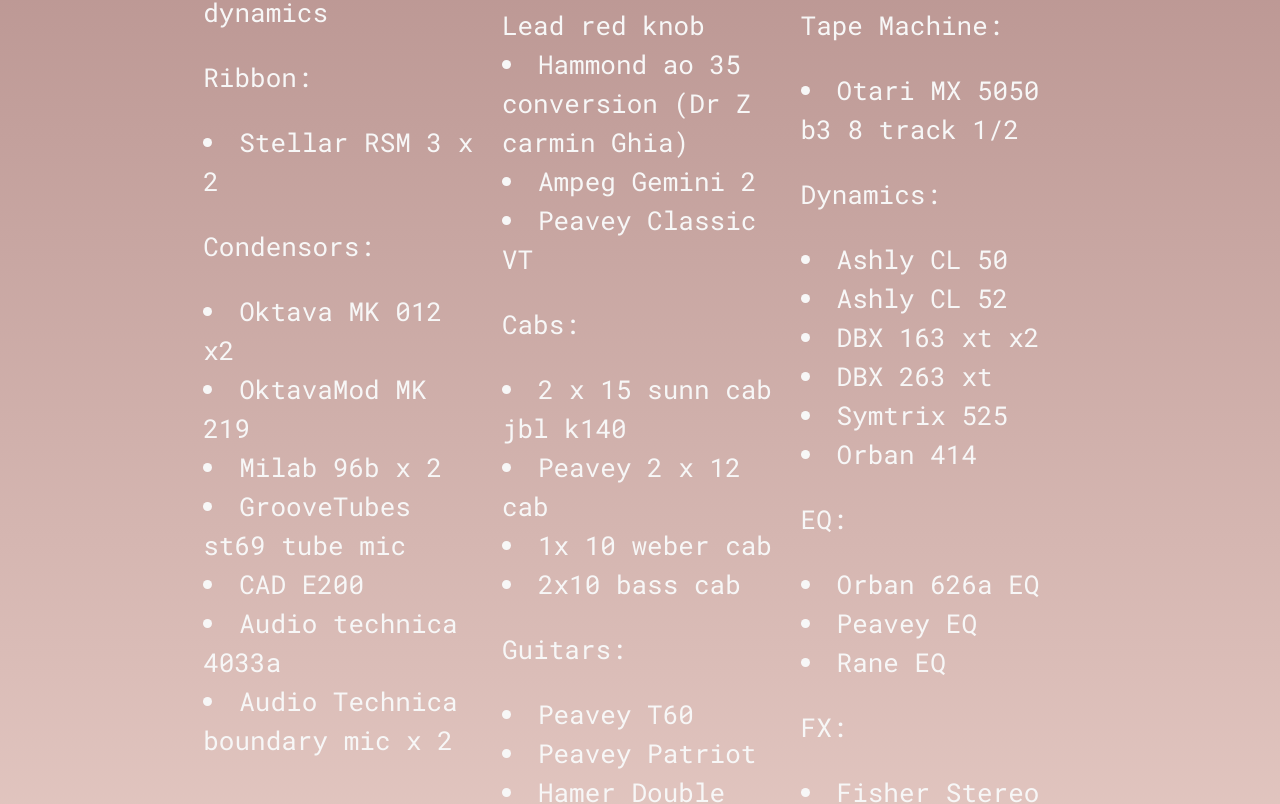
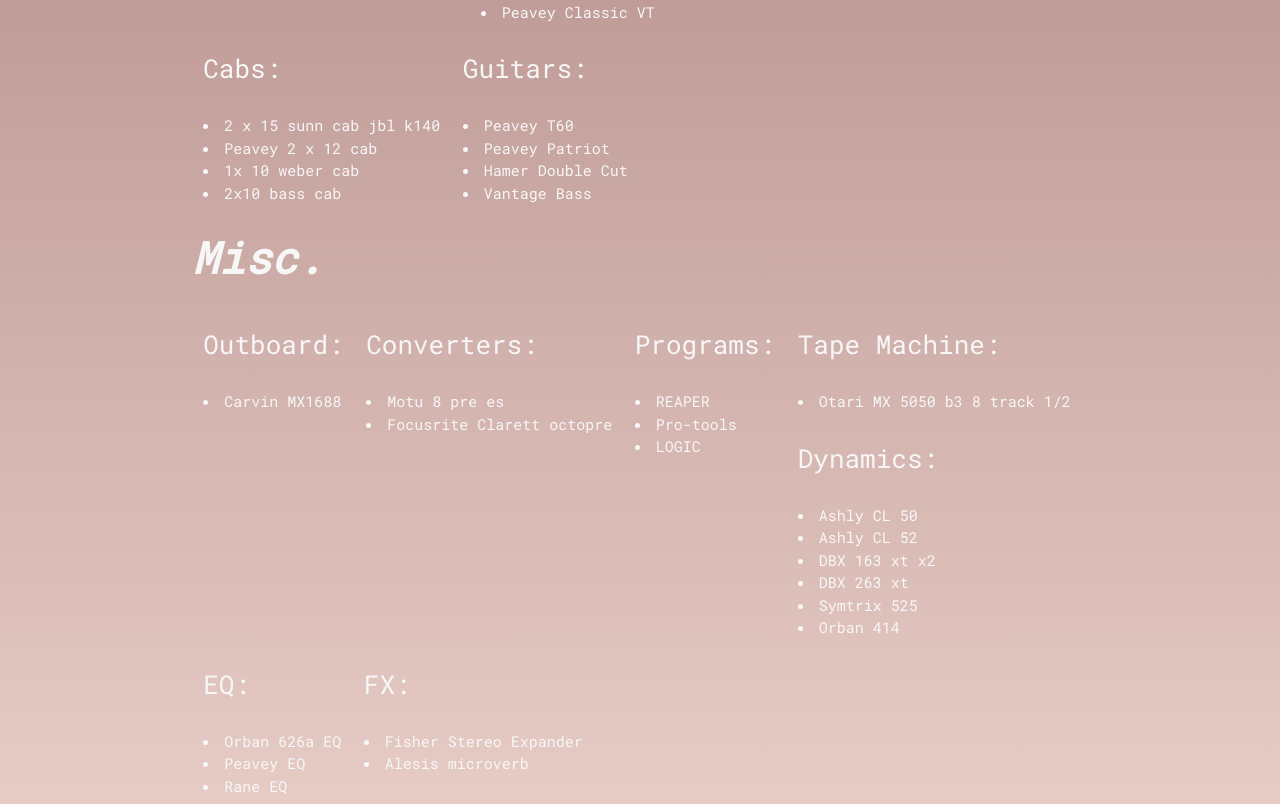
Before and after one commit to davidmbedford/joni-portfolio, a React (Create React App) app: page /gear in a window 1280 px wide. Shown: the part 867-1671 px from the top of the page. Built offline with nearby package versions, Linux system fonts and the light colour scheme.

Commit message:
basic structure of JSX changed on Gear page to begin implimenting collapsibles

```diff
--- a/src/App.css
+++ b/src/App.css
@@ -40,3 +40,7 @@
   font-weight: bold;
   font-style: italic;
 }
+
+li {
+  font-size: 1rem;
+}
--- a/src/screens/gear/index.js
+++ b/src/screens/gear/index.js
@@ -1,11 +1,19 @@
-import React from 'react';
+import React, {Component} from 'react';
 // import logo from '../../logo.svg';
 
-function Gear() {
+class Gear extends Component {
+  componentDidMount() {
+    const M = window.M;
+    document.addEventListener('DOMContentLoaded', function() {
+      var elems = document.querySelectorAll('.collapsible');
+      var instances = M.Collapsible.init(elems, {});
+    });
+  }
+
+  render() {
   return (
     <div className="App" id="gearnav">
       <div className="App-header">
-      {/* <img src={logo} className="App-logo" alt="logo" /> */}
 
       <div className="container">
 
@@ -15,10 +23,9 @@
           </div>
         </div>
 
-      <div className="row">
-        <div className="col s12 l4">
+        <div className="row left-align">
           <h3>Mics</h3>
-            <div className="left-align">
+            <div className="col">
               <p>Dynamics:</p>
                 <li>Sennheiser MD421 x 2</li>
                 <li>Sennheiser e609</li>
@@ -29,10 +36,12 @@
                 <li>AKG D112</li>
                 <li>EV 635a</li>
                 <li>Various oddball dynamics</li>
-
+            </div>
+            <div className="col">
               <p>Ribbon:</p>
                 <li>Stellar RSM 3 x 2</li>
-
+            </div>
+            <div className="col">
               <p>Condensors:</p>
                 <li>Oktava MK 012 x2</li>
                 <li>OktavaMod MK 219</li>
@@ -44,54 +53,60 @@
             </div>
           </div>
 
-        <div className="col s12 l4">
+      <div className="row left-align">
         <h3>Instruments</h3>
-          <div className="left-align">
+          <div className="col">
             <p>Drums:</p>
               <li>1970 Slingerland 5 piece</li>
               <li>Various snares and cymbals</li>
               <li>1967~ Ludwig 22 x 14</li>
-
+          </div>
+          <div className="col">
             <p>Amps:</p>
               <li>1967 Fender Bandmaster Reverb</li>
               <li>Sunn Concert Lead red knob</li>
               <li>Hammond ao 35 conversion (Dr Z carmin Ghia)</li>
               <li>Ampeg Gemini 2</li>
               <li>Peavey Classic VT</li>
-
+          </div>
+          <div className="col">
             <p>Cabs:</p>
               <li>2 x 15 sunn cab jbl k140</li>
               <li>Peavey 2 x 12 cab</li>
               <li>1x 10 weber cab</li>
               <li>2x10 bass cab</li>
-
+          </div>
+          <div className="col">
             <p>Guitars:</p>
               <li>Peavey T60</li>
               <li>Peavey Patriot</li>
               <li>Hamer Double Cut</li>
               <li>Vantage Bass</li>
-
           </div>
       </div>
 
-      <div className="col s12 l4">
+      <div className="row left-align">
         <h3>Misc.</h3>
-            <div className="left-align">
+          <div className="col">
             <p>Outboard:</p>
               <li>Carvin MX1688</li>
-
+          </div>
+          <div className="col">
             <p>Converters:</p>
               <li>Motu 8 pre es</li>
               <li>Focusrite Clarett octopre</li>
-
+          </div>
+          <div className="col">
             <p>Programs:</p>
               <li>REAPER</li>
               <li>Pro-tools</li>
               <li>LOGIC</li>
-
+          </div>
+          <div className="col">
             <p>Tape Machine:</p>
               <li>Otari MX 5050 b3 8 track 1/2</li>
-
+          </div>
+          <div className="col">
             <p>Dynamics:</p>
               <li>Ashly CL 50</li>
               <li>Ashly CL 52</li>
@@ -99,23 +114,25 @@
               <li>DBX 263 xt</li>
               <li>Symtrix 525</li>
               <li>Orban 414</li>
-
+          </div>
+          <div className="col">
             <p>EQ:</p>
               <li>Orban 626a EQ</li>
               <li>Peavey EQ</li>
               <li>Rane EQ</li>
-
+          </div>
+          <div className="col">
             <p>FX:</p>
               <li>Fisher Stereo Expander</li>
               <li>Alesis microverb</li>
           </div>
         </div>
+
       </div>
-    </div>
-
     </div>
   </div>
     );
   }
+}
 
 export default Gear;
```
Lines whose indentation alone changed are shown as unchanged.
